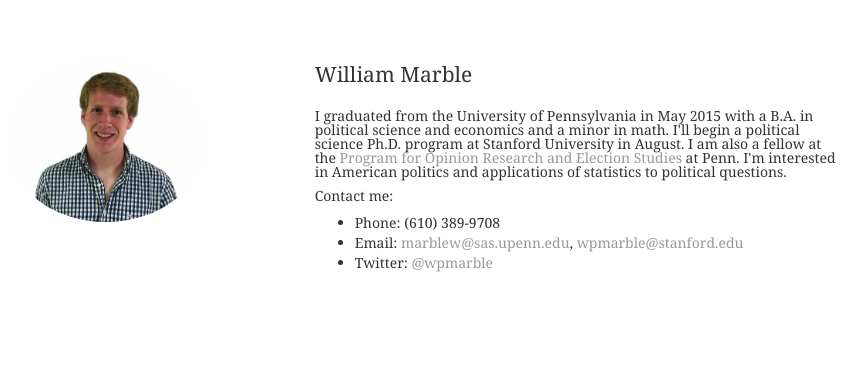
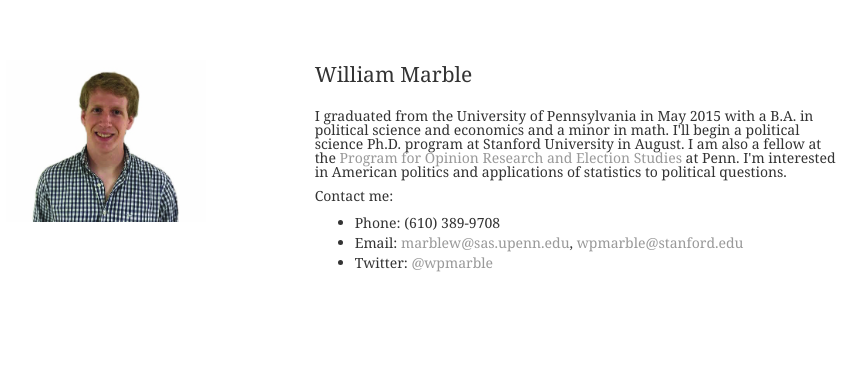
Before and after one commit to wpmarble/wpmarble.github.io, a Jekyll site: the page built from index.html, in a window 1280 px wide. Shown: the top 388 px of the page, without its empty margins (186-1053 px from the left). Built offline with Jekyll 4.4.1, drawn with Linux system fonts in a browser that asks for light colours.

Commit message:
square pic

```diff
--- a/index.html
+++ b/index.html
@@ -5,7 +5,7 @@ title: William Marble
 <!-- <div class="jumbotron"> -->
 <div class="row marketing">
 	<div class="col-sm-4">
-	<img  class="img-circle avatar" alt="Will Marble" src="img/headshot.jpg" style="width:200px">
+	<img  class="img-square avatar" alt="Will Marble" src="img/headshot.jpg" style="width:200px">
 	</div>
 	<div itemscope itemtype="http://data-vocabulary.org/Person" class="col-sm-8" style="width:60%">
 		<p class="lead"><span itemprop="name">William Marble</span></p>
```
